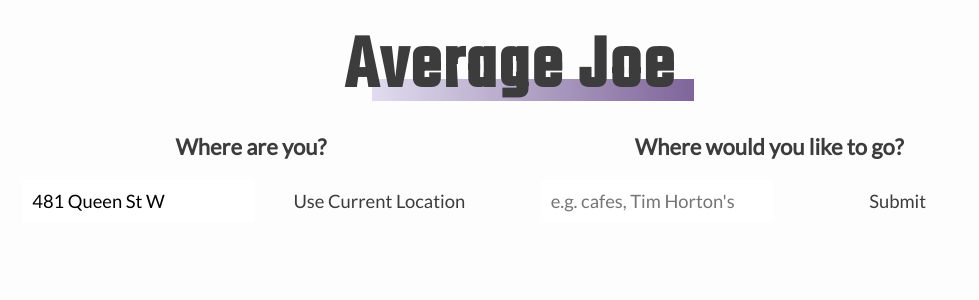
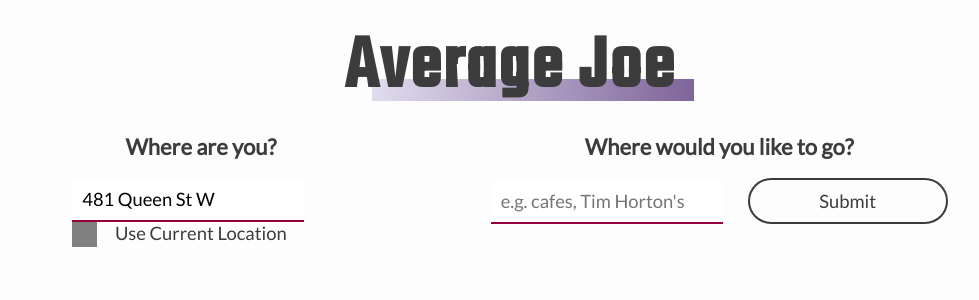
Before and after one commit to teamaveragejoe/average-joe, a React (Create React App) app: page / in a window 1280 px wide. Shown: the top 300 px of the page, without its empty margins (130-1109 px from the left). Built offline with nearby package versions, Linux system fonts and the light colour scheme.

Commit message:
added checkbox and further styling

```diff
--- a/src/App.css
+++ b/src/App.css
@@ -235,9 +235,61 @@ button {
   margin: 0 auto;
 }
 
+.check-contain {
+  position: relative;
+}
+/* Hide the browser's default checkbox */
+.checkbox-container input {
+  position: absolute;
+  opacity: 0;
+  cursor: pointer;
+  height: 25px;
+  width: 25px;
+  border: 1px solid black;
+}
+
+/* Create a custom checkbox */
+.checkmark {
+  position: absolute;
+  top: 0;
+  left: 0;
+  height: 25px;
+  width: 25px;
+  background-color: grey;
+}
+
+.container input:checked ~ .checkmark {
+  background-color: #2196F3;
+}
+
+/* Create the checkmark/indicator (hidden when not checked) */
+.checkmark:after {
+  content: "";
+  position: absolute;
+  display: none;
+}
+
+/* Show the checkmark when checked */
+.checkbox-container input:checked ~ .checkmark:after {
+  display: block;
+}
+
+/* Style the checkmark/indicator */
+.checkbox-container .checkmark:after {
+  left: 9px;
+  top: 5px;
+  width: 5px;
+  height: 10px;
+  border: solid white;
+  border-width: 0 3px 3px 0;
+  -webkit-transform: rotate(45deg);
+  -ms-transform: rotate(45deg);
+  transform: rotate(45deg);
+}
+
 .form-container button {
-  border: transparent 2px solid;
-  /* border-radius: 25px; */
+  border: #3c3c3c 2px solid;
+  border-radius: 25px;
   padding: 10px;
   width: 200px;
   color: #3c3c3c;
@@ -260,15 +312,16 @@ input {
   padding: 10px;
   margin-right: 25px;
   border: none;
+  border-bottom: #93003d solid 2px;
 }
 
-input:hover,
+/* input:hover,
 input:focus,
 input:active {
   border: none;
   border-bottom: #93003d solid 2px;
   padding-bottom: 10px;
-}
+} */
 
 .content-container {
   display: flex;
--- a/src/Form.js
+++ b/src/Form.js
@@ -1,37 +1,52 @@
-import React from 'react';
+import React from 'react'
 
 function Form (props) {
   return (
     <form onSubmit={props.search}>
-      <div className="start-input-group">
+      <div className='start-input-group'>
         <h2>Where are you?</h2>
+
         <input
-          type="text"
-          name="base"
-          placeholder="e.g. 483 Queen St W, Toronto, ON"
+          type='text'
+          name='base'
+          placeholder='e.g. 483 Queen St W, Toronto, ON'
           required
-          pattern="\S.{0,40}"
-          title="No empty space in the beginning please."
+          pattern='\S.{0,40}'
+          title='No empty space in the beginning please.'
           value={props.base}
-          onChange={props.handleInput} />
-        <button type="button" onClick={props.getCurrentLocation}>Use Current Location</button>
+          onChange={props.handleInput}
+        />
+        <div className='check-contain'>
+          <label for='current-location' class='checkbox-container'>
+            <input
+              id='current-location'
+              type='checkbox'
+              onChange={props.getCurrentLocation}
+            />
+            <span class='checkmark' />
+            Use Current Location
+          </label>
+        </div>
       </div>
 
-      <div className="search-input-group">
+      <div className='search-input-group'>
         <h2>Where would you like to go?</h2>
         <input
-          type="text"
-          name="searchTerm"
+          type='text'
+          name='searchTerm'
           placeholder="e.g. cafes, Tim Horton's"
           required
-          pattern="\S.{0,40}"
-          title="No empty space in the beginning please."
+          pattern='\S.{0,40}'
+          title='No empty space in the beginning please.'
           value={props.searchTerm}
-          onChange={props.handleInput} />
-        <button type="submit" id="submit-search">Submit</button>
+          onChange={props.handleInput}
+        />
+        <button type='submit' id='submit-search'>
+          Submit
+        </button>
       </div>
     </form>
   )
 }
 
-export default Form;
+export default Form
```
